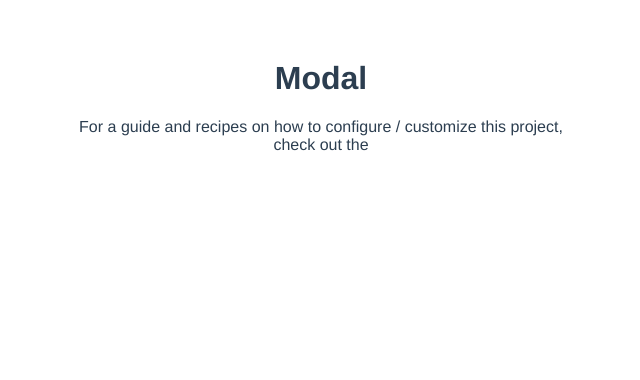
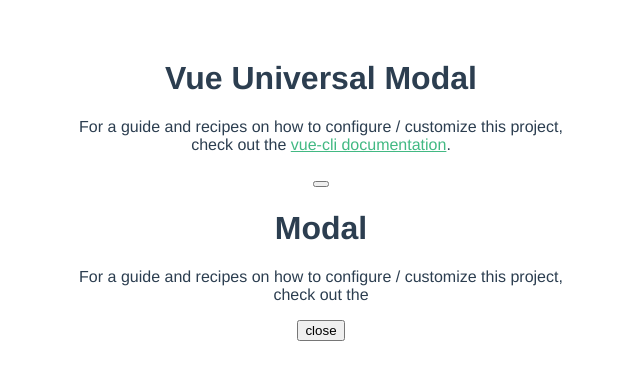
Before and after one commit to hoiheart/vue-universal-modal, a Vue app: page / in a window 1280 px wide. Shown: the top 380 px of the page, without its empty margins (319-959 px from the left). Built offline with nearby package versions, Linux system fonts and the light colour scheme.

Commit message:
feat: structure a plugin

```diff
--- a/src/App.vue
+++ b/src/App.vue
@@ -1,16 +1,16 @@
 <template>
+  <Example />
   <VueUniversalModal />
-  <ModalAlert />
 </template>
 
 <script lang="ts">
 import { defineComponent } from 'vue'
-import ModalAlert from './components/ModalAlert.vue'
+import Example from './components/Example.vue'
 
 export default defineComponent({
   name: 'App',
   components: {
-    ModalAlert
+    Example
   }
 })
 </script>
--- a/src/VueUniversalModal/components/index.vue
+++ b/src/VueUniversalModal/components/index.vue
@@ -3,17 +3,35 @@
 </template>
 
 <script lang="ts">
-import { defineComponent, inject } from 'vue'
+import { defineComponent, inject, onMounted, onUnmounted } from 'vue'
 import type { Options } from '../index'
 import { PLUGIN_NAME } from '../index'
 
 export default defineComponent({
   setup () {
-    const { teleportComponentId } = inject(PLUGIN_NAME) as Options
+    const { isCreatedTeleport, teleportComponentId } = inject(PLUGIN_NAME) as Options
+
+    const keyEvent = (event: KeyboardEvent) => {
+      if (event.keyCode === 27) {
+        console.log('esc')
+      }
+    }
+
+    onMounted(() => {
+      document.addEventListener('keyup', keyEvent)
+    })
+
+    onUnmounted(() => {
+      document.removeEventListener('keyup', keyEvent)
+    })
 
     return {
+      isCreatedTeleport,
       teleportComponentId
     }
+  },
+  created () {
+    this.isCreatedTeleport = true
   }
 })
 </script>
--- a/src/VueUniversalModal/components/modal.vue
+++ b/src/VueUniversalModal/components/modal.vue
@@ -1,22 +1,52 @@
 <template>
-  <teleport :to="`#${teleportComponentId}`">
-    <div class="modal">
-      <slot></slot>
+  <teleport v-if="isCreatedTeleport" :to="`#${teleportComponentId}`">
+    <div v-if="display" v-show="visible" class="modal">
+      <button @click="remove"></button>
+      <slot
+        :setDisplay="setDisplay"
+        :setVisible="setVisible"
+      ></slot>
     </div>
   </teleport>
 </template>
 
 <script lang="ts">
-import { defineComponent, inject } from 'vue'
+import { defineComponent, inject, ref } from 'vue'
 import type { Options } from '../index'
 import { PLUGIN_NAME } from '../index'
 
 export default defineComponent({
   setup () {
-    const { teleportComponentId } = inject(PLUGIN_NAME) as Options
+    const { isCreatedTeleport, teleportComponentId } = inject(PLUGIN_NAME) as Options
+
+    const display = ref(true)
+    const setDisplay = (value: boolean) => (display.value = value)
+
+    const visible = ref(true)
+    const setVisible = (value: boolean) => (visible.value = value)
 
     return {
+      display,
+      isCreatedTeleport,
+      setDisplay,
+      setVisible,
+      visible,
       teleportComponentId
+    }
+  },
+  methods: {
+    add () {
+      this.setDisplay(true)
+    },
+    hide () {
+      this.setVisible(false)
+    },
+    remove () {
+      console.log('remove')
+      this.setDisplay(false)
+    },
+    show () {
+      this.setVisible(true)
     }
   }
 })
--- a/src/VueUniversalModal/index.ts
+++ b/src/VueUniversalModal/index.ts
@@ -1,4 +1,5 @@
 import type { App } from 'vue'
+import { ref } from 'vue'
 import teleport from './components/index.vue'
 import modal from './components/modal.vue'
 
@@ -6,6 +7,7 @@ interface Options {
   teleportComponent: string;
   teleportComponentId: string;
   modalComponent: string;
+  isCreatedTeleport: boolean;
 }
 
 const PLUGIN_NAME = 'VueUniversalModal'
@@ -17,8 +19,10 @@ export default {
     modalComponent = 'modal'
   }: Options) => {
     app.provide(PLUGIN_NAME, {
-      teleportComponentId
+      teleportComponentId,
+      isCreatedTeleport: ref(false)
     })
+
     app.component(teleportComponent, teleport)
     app.component(modalComponent, modal)
   }
--- /dev/null
+++ b/src/components/Example.vue
@@ -0,0 +1,41 @@
+<template>
+  <div class="hello">
+    <h1>Vue Universal Modal</h1>
+    <p>
+      For a guide and recipes on how to configure / customize this project,<br>
+      check out the
+      <a href="https://cli.vuejs.org" target="_blank" rel="noopener">vue-cli documentation</a>.
+    </p>
+  </div>
+  <ModalAlert />
+</template>
+
+<script lang="ts">
+import { defineComponent } from 'vue'
+import ModalAlert from './ModalAlert.vue'
+
+export default defineComponent({
+  name: 'Example',
+  components: {
+    ModalAlert
+  }
+})
+</script>
+
+<!-- Add "scoped" attribute to limit CSS to this component only -->
+<style scoped lang="scss">
+h3 {
+  margin: 40px 0 0;
+}
+ul {
+  list-style-type: none;
+  padding: 0;
+}
+li {
+  display: inline-block;
+  margin: 0 10px;
+}
+a {
+  color: #42b983;
+}
+</style>
--- a/src/components/ModalAlert.vue
+++ b/src/components/ModalAlert.vue
@@ -1,9 +1,22 @@
 <template>
-  <Modal>
+  <Modal #default="{ setDisplay }">
     <h1>Modal</h1>
     <p>
       For a guide and recipes on how to configure / customize this project,<br>
       check out the
     </p>
+    <button @click="close(setDisplay)">close</button>
   </Modal>
 </template>
+
+<script lang="ts">
+import { defineComponent } from 'vue'
+
+export default defineComponent({
+  methods: {
+    close (fn) {
+      fn(false)
+    }
+  }
+})
+</script>
```
Also changed, not shown: src/components/HelloWorld.vue (deleted, +0 -62 lines).
